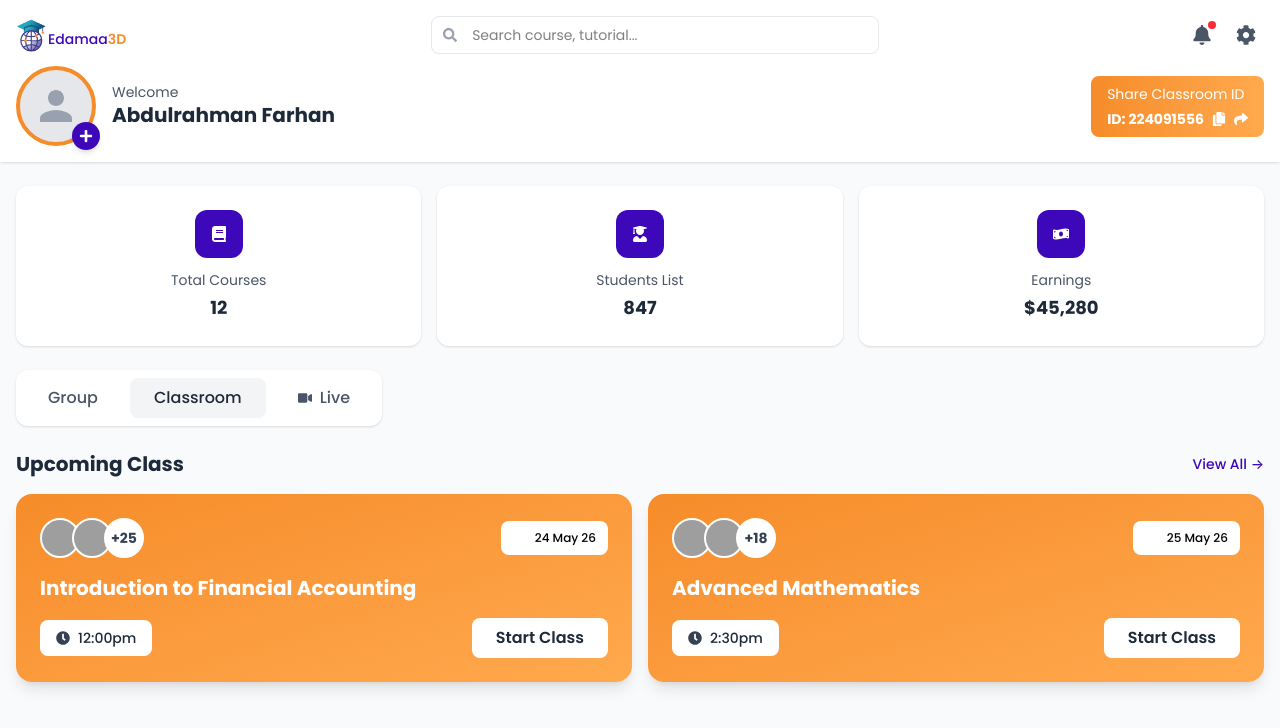
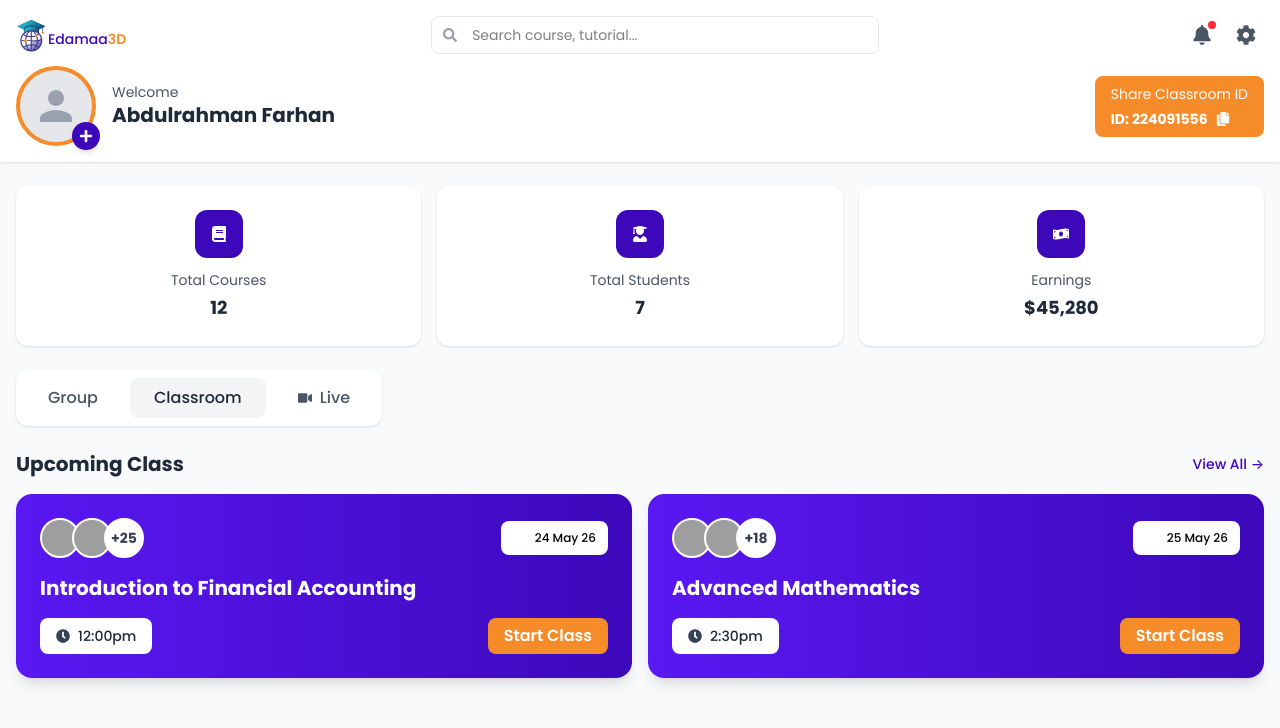
Before and after one commit to BusandCode/edamaa, a React (Vite) app: page /tutor-dashboard in a window 1280 px wide. Shown: the top 728 px of the page. Built offline with nearby package versions, Linux system fonts and the light colour scheme; grey boxes are pictures that could not be loaded.

Commit message:
updating tutor dashboard

```diff
--- a/package.json
+++ b/package.json
@@ -13,7 +13,8 @@
     "react": "^19.2.0",
     "react-dom": "^19.2.0",
     "react-icons": "^5.5.0",
-    "react-router-dom": "^7.11.0"
+    "react-router-dom": "^7.11.0",
+    "react-toastify": "^11.0.5"
   },
   "devDependencies": {
     "@eslint/js": "^9.39.1",
--- a/src/pages/dashboards/TutorDashboard.tsx
+++ b/src/pages/dashboards/TutorDashboard.tsx
@@ -1,11 +1,14 @@
 import { useState } from 'react';
-import { FaSearch, FaBell, FaCog, FaBook, FaUserGraduate, FaMoneyBillWave, FaHome, FaClock, FaCalendar, FaShare, FaCopy, FaVideo, FaPlus } from 'react-icons/fa';
+import { FaSearch, FaBell, FaCog, FaBook, FaUserGraduate, FaMoneyBillWave, FaHome, FaClock, FaCalendar, FaCopy, FaVideo, FaPlus } from 'react-icons/fa';
 import { useNavigate } from 'react-router-dom';
 import NewLogo from '../../components/NewLogo';
+import { students } from '../students/students';
+import { toast, ToastContainer } from 'react-toastify';
+import 'react-toastify/dist/ReactToastify.css';
+
 
 const TutorDashboard = () => {
   const [activeTab, setActiveTab] = useState('classroom');
-  const [showShareModal, setShowShareModal] = useState(false);
   const [showProfile, setShowProfile] = useState(false);
 
   // Profile image and editable name
@@ -34,9 +37,13 @@ const TutorDashboard = () => {
 
   const classroomId = '224091556';
 
-  const copyToClipboard = () => {
-    navigator.clipboard.writeText(classroomId);
-    alert('Classroom ID copied!');
+  const copyToClipboard = async () => {
+    try {
+      await navigator.clipboard.writeText(classroomId);
+      toast.success('Classroom ID copied successfully');
+    } catch (err) {
+      toast.error('Failed to copy classroom ID');
+    }
   };
 
   const navigate = useNavigate();
@@ -196,15 +203,12 @@ const TutorDashboard = () => {
             </div>
 
             {/* Share Classroom ID */}
-            <div className="w-full sm:w-auto bg-linear-to-r from-[#F68C29] to-[#ffa94d] px-3 sm:px-4 py-2 rounded-lg">
+            <div className="w-full sm:w-auto bg-[#F68C29] px-3 sm:px-4 py-2 rounded-lg">
               <p className="text-[14px] text-white">Share Classroom ID</p>
-              <div className="flex items-center gap-2 mt-1">
+              <div onClick={copyToClipboard}  className="flex items-center gap-2 mt-1">
                 <span className="text-xs sm:text-sm font-bold text-white">ID: {classroomId}</span>
-                <button onClick={copyToClipboard} className="text-white hover:scale-110 transition-transform">
+                <button className="text-white hover:scale-110 transition-transform">
                   <FaCopy className="text-xs sm:text-sm" />
-                </button>
-                <button onClick={() => setShowShareModal(true)} className="text-white hover:scale-110 transition-transform">
-                  <FaShare className="text-xs sm:text-sm" />
                 </button>
               </div>
             </div>
@@ -231,8 +235,8 @@ const TutorDashboard = () => {
               <div className="w-8 h-8 sm:w-10 sm:h-10 md:w-12 md:h-12 bg-[#3D08BA] bg-opacity-10 rounded-lg sm:rounded-xl flex items-center justify-center mb-2 sm:mb-3">
                 <FaUserGraduate className="text-white text-xs sm:text-sm md:text-base" />
               </div>
-              <h3 className="text-[14px] md:text-sm text-gray-600 mb-1 text-center">Students List</h3>
-              <p className="text-sm sm:text-base md:text-lg font-bold text-gray-800">847</p>
+              <h3 className="text-[14px] md:text-sm text-gray-600 mb-1 text-center">Total Students</h3>
+              <p className="text-sm sm:text-base md:text-lg font-bold text-gray-800">{students.length}</p>
             </div>
           </div>
 
@@ -295,7 +299,7 @@ const TutorDashboard = () => {
             {upcomingClasses.map((classItem) => (
               <div
                 key={classItem.id}
-                className="bg-linear-to-br from-[#F68C29] to-[#ffa94d] rounded-xl sm:rounded-2xl p-4 sm:p-5 md:p-6 shadow-lg hover:shadow-xl transition-shadow"
+                className="bg-linear-to-r from-[#5a18f2] to-[#3D08BA] rounded-xl sm:rounded-2xl p-4 sm:p-5 md:p-6 shadow-lg hover:shadow-xl transition-shadow"
               >
                 {/* Student Avatars and Date */}
                 <div className="flex items-center justify-between mb-3 sm:mb-4">
@@ -337,7 +341,7 @@ const TutorDashboard = () => {
                     <FaClock className="text-gray-700 text-xs sm:text-sm" />
                     <span className="text-gray-800 font-medium text-xs sm:text-sm">{classItem.time}</span>
                   </div>
-                  <button className="bg-white text-gray-800 px-4 sm:px-6 py-1.5 sm:py-2 rounded-lg font-semibold hover:bg-opacity-90 transition-all text-xs sm:text-sm md:text-base">
+                  <button className="bg-[#F68C29] text-white px-4 py-1.5 rounded-lg font-semibold hover:bg-opacity-90 transition-all text-xs sm:text-sm md:text-base">
                     Start Class
                   </button>
                 </div>
@@ -377,31 +381,7 @@ const TutorDashboard = () => {
         </div>
       </div>
 
-      {/* Share Modal */}
-      {showShareModal && (
-        <div className="fixed inset-0 bg-black bg-opacity-50 flex items-center justify-center z-50 p-3 sm:p-4">
-          <div className="bg-white rounded-xl sm:rounded-2xl p-4 sm:p-6 max-w-md w-full">
-            <h3 className="text-lg sm:text-xl font-bold text-gray-800 mb-3 sm:mb-4">Share Classroom ID</h3>
-            <div className="bg-gray-100 p-3 sm:p-4 rounded-lg mb-3 sm:mb-4">
-              <p className="text-center text-sm sm:text-base font-bold text-[#3D08BA]">{classroomId}</p>
-            </div>
-            <div className="flex gap-2 sm:gap-3">
-              <button
-                onClick={copyToClipboard}
-                className="flex-1 bg-[#3D08BA] text-white py-2 sm:py-3 rounded-lg font-semibold hover:opacity-90 transition-opacity text-sm sm:text-base"
-              >
-                Copy ID
-              </button>
-              <button
-                onClick={() => setShowShareModal(false)}
-                className="flex-1 bg-gray-200 text-gray-800 py-2 sm:py-3 rounded-lg font-semibold hover:bg-gray-300 transition-colors text-sm sm:text-base"
-              >
-                Close
-              </button>
-            </div>
-          </div>
-        </div>
-      )}
+      <ToastContainer position="top-right" autoClose={3000} hideProgressBar={false} newestOnTop={false} closeOnClick rtl={false} pauseOnFocusLoss draggable pauseOnHover />
 
     </div>
   );
```
Also changed, not shown: 1 other file (tests, documents, lock files or other folders).
